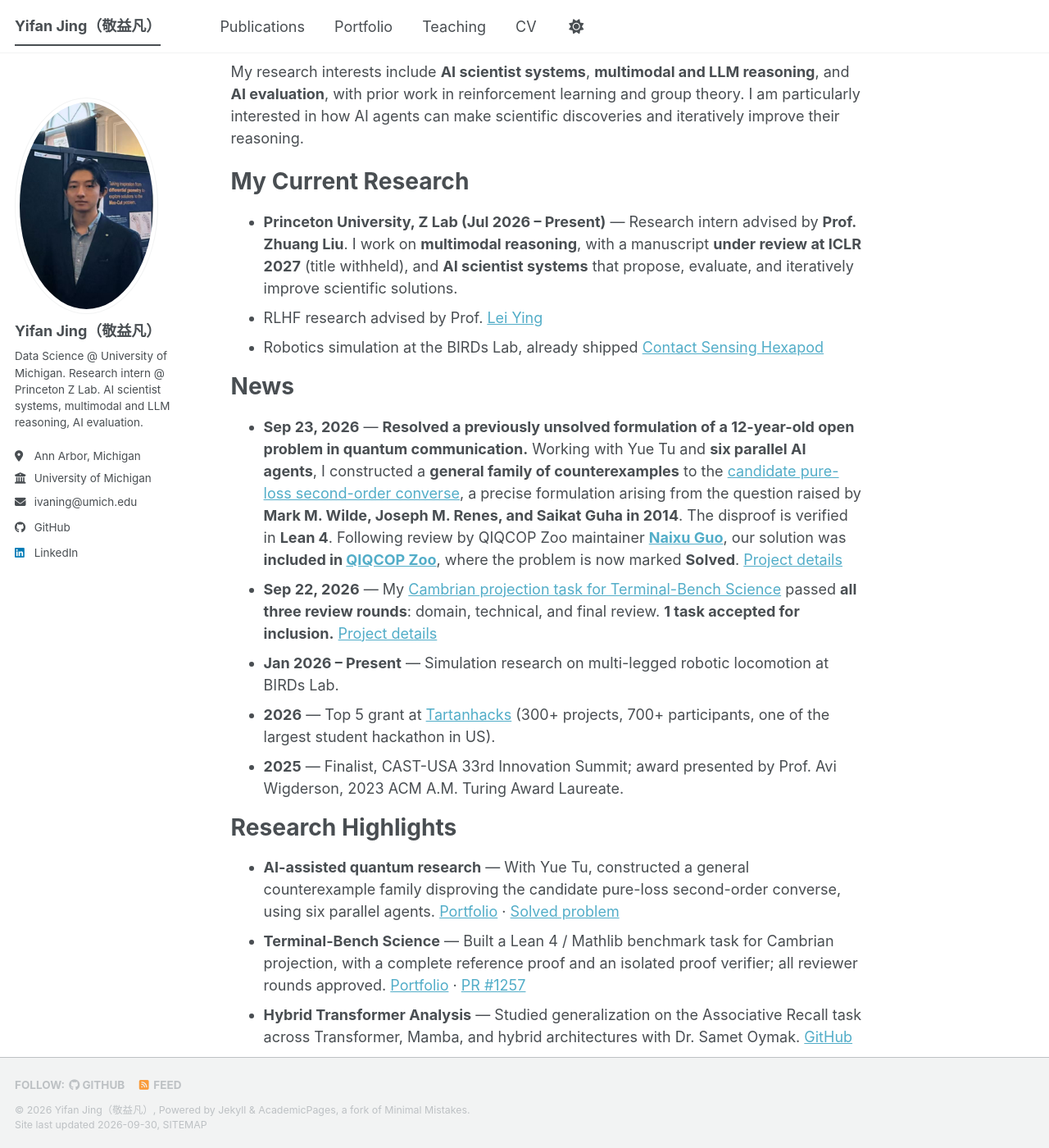
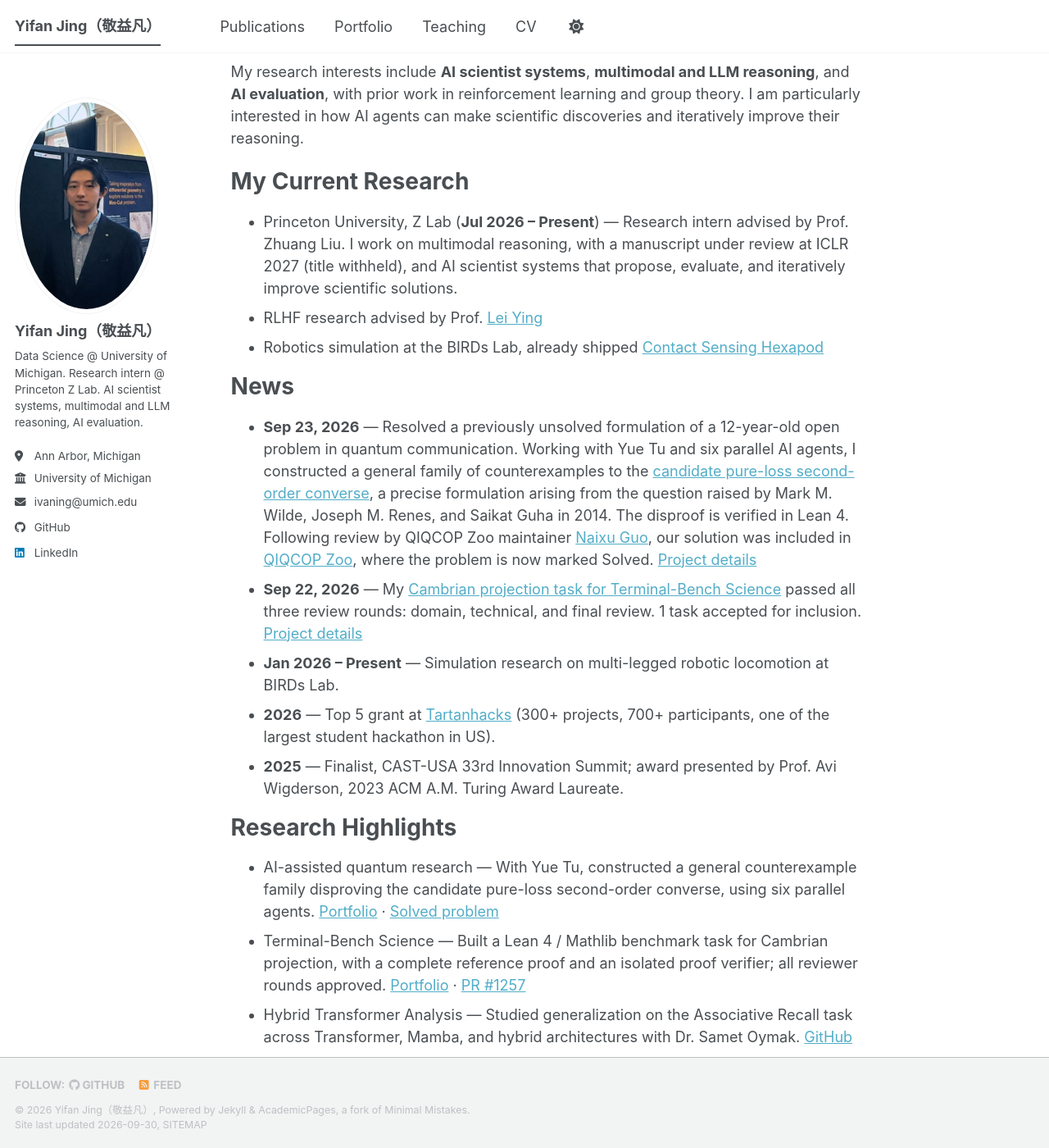
Before and after one commit to Ivann1242/Ivan, a Jekyll site: the page built from _pages/about.md, in a window 1280 px wide and 1400 px high, scrolled down 201 px. Shown: the whole window at 82% size. Built offline with Jekyll 4.4.1, drawn with Linux system fonts in a browser that asks for light colours; a script bundle is joined from its source files by our own code; library files that are not in the unit come from our copies; some of the changed text lies outside the part shown.

```diff
--- a/_pages/about.md
+++ b/_pages/about.md
@@ -14,25 +14,25 @@ My research interests include **AI scientist systems**, **multimodal and LLM rea
 
 My Current Research
 ======
- * **Princeton University, Z Lab (Jul 2026 – Present)** — Research intern advised by **Prof. Zhuang Liu**. I work on **multimodal reasoning**, with a manuscript **under review at ICLR 2027** (title withheld), and **AI scientist systems** that propose, evaluate, and iteratively improve scientific solutions.
+ * Princeton University, Z Lab (**Jul 2026 – Present**) — Research intern advised by Prof. Zhuang Liu. I work on multimodal reasoning, with a manuscript under review at ICLR 2027 (title withheld), and AI scientist systems that propose, evaluate, and iteratively improve scientific solutions.
  * RLHF research advised by Prof. [Lei Ying](https://leiying.engin.umich.edu/post-docs-students/)
  * Robotics simulation at the BIRDs Lab, already shipped [Contact Sensing Hexapod](https://arxiv.org/abs/2603.09147)
 
 News
 ======
-* **Sep 23, 2026** — **Resolved a previously unsolved formulation of a 12-year-old open problem in quantum communication.** Working with Yue Tu and **six parallel AI agents**, I constructed a **general family of counterexamples** to the [candidate pure-loss second-order converse](https://qiqc-op.com/problem/op_89fb664ba06ba5de/), a precise formulation arising from the question raised by **Mark M. Wilde, Joseph M. Renes, and Saikat Guha in 2014**. The disproof is verified in **Lean 4**. Following review by QIQCOP Zoo maintainer **[Naixu Guo](https://github.com/Naixu-Guo/quantum-open-problems/pull/99)**, our solution was **included in [QIQCOP Zoo](https://qiqc-op.com/problem/op_89fb664ba06ba5de/)**, where the problem is now marked **Solved**. [Project details]({{ site.baseurl }}/portfolio/2026-pure-loss-counterexample/)
-* **Sep 22, 2026** — My [Cambrian projection task for Terminal-Bench Science](https://github.com/harbor-framework/terminal-bench-science/pull/1257) passed **all three review rounds**: domain, technical, and final review. **1 task accepted for inclusion.** [Project details]({{ site.baseurl }}/portfolio/2026-terminal-bench-science/)
+* **Sep 23, 2026** — Resolved a previously unsolved formulation of a 12-year-old open problem in quantum communication. Working with Yue Tu and six parallel AI agents, I constructed a general family of counterexamples to the [candidate pure-loss second-order converse](https://qiqc-op.com/problem/op_89fb664ba06ba5de/), a precise formulation arising from the question raised by Mark M. Wilde, Joseph M. Renes, and Saikat Guha in 2014. The disproof is verified in Lean 4. Following review by QIQCOP Zoo maintainer [Naixu Guo](https://github.com/Naixu-Guo/quantum-open-problems/pull/99), our solution was included in [QIQCOP Zoo](https://qiqc-op.com/problem/op_89fb664ba06ba5de/), where the problem is now marked Solved. [Project details]({{ site.baseurl }}/portfolio/2026-pure-loss-counterexample/)
+* **Sep 22, 2026** — My [Cambrian projection task for Terminal-Bench Science](https://github.com/harbor-framework/terminal-bench-science/pull/1257) passed all three review rounds: domain, technical, and final review. 1 task accepted for inclusion. [Project details]({{ site.baseurl }}/portfolio/2026-terminal-bench-science/)
 * **Jan 2026 – Present** — Simulation research on multi-legged robotic locomotion at BIRDs Lab.
 * **2026** — Top 5 grant at [Tartanhacks](https://github.com/danielryang/spaceoverflow) (300+ projects, 700+ participants, one of the largest student hackathon in US).
 * **2025** — Finalist, CAST-USA 33rd Innovation Summit; award presented by Prof. Avi Wigderson, 2023 ACM A.M. Turing Award Laureate.
 
 Research Highlights
 ======
-* **AI-assisted quantum research** — With Yue Tu, constructed a general counterexample family disproving the candidate pure-loss second-order converse, using six parallel agents. [Portfolio]({{ site.baseurl }}/portfolio/2026-pure-loss-counterexample/) · [Solved problem](https://qiqc-op.com/problem/op_89fb664ba06ba5de/)
-* **Terminal-Bench Science** — Built a Lean 4 / Mathlib benchmark task for Cambrian projection, with a complete reference proof and an isolated proof verifier; all reviewer rounds approved. [Portfolio]({{ site.baseurl }}/portfolio/2026-terminal-bench-science/) · [PR #1257](https://github.com/harbor-framework/terminal-bench-science/pull/1257)
-* **Hybrid Transformer Analysis** — Studied generalization on the Associative Recall task across Transformer, Mamba, and hybrid architectures with Dr. Samet Oymak. [GitHub](https://github.com/Ivann1242/Analysis-AR-problem)
-* **TITO (completed)** — Developed algorithms for Translation-Invariant Total Orders with Dr. Grant Barkley and released a SageMath package and paper. [Project page](https://lsa.umich.edu/math/undergraduates/research-and-career-opportunities/research/LoGM/projects.html) · [SageMath package](https://github.com/emmaycl/TITO_Explore_package) · [arXiv:2607.11709](https://arxiv.org/abs/2607.11709)
-* **ThinkAct LLM Agent** — Improved LLM reasoning via self-reflection and self-consistency within the ReAct framework. [GitHub](https://github.com/Ivann1242/ThinkAct)
+* AI-assisted quantum research — With Yue Tu, constructed a general counterexample family disproving the candidate pure-loss second-order converse, using six parallel agents. [Portfolio]({{ site.baseurl }}/portfolio/2026-pure-loss-counterexample/) · [Solved problem](https://qiqc-op.com/problem/op_89fb664ba06ba5de/)
+* Terminal-Bench Science — Built a Lean 4 / Mathlib benchmark task for Cambrian projection, with a complete reference proof and an isolated proof verifier; all reviewer rounds approved. [Portfolio]({{ site.baseurl }}/portfolio/2026-terminal-bench-science/) · [PR #1257](https://github.com/harbor-framework/terminal-bench-science/pull/1257)
+* Hybrid Transformer Analysis — Studied generalization on the Associative Recall task across Transformer, Mamba, and hybrid architectures with Dr. Samet Oymak. [GitHub](https://github.com/Ivann1242/Analysis-AR-problem)
+* TITO (completed) — Developed algorithms for Translation-Invariant Total Orders with Dr. Grant Barkley and released a SageMath package and paper. [Project page](https://lsa.umich.edu/math/undergraduates/research-and-career-opportunities/research/LoGM/projects.html) · [SageMath package](https://github.com/emmaycl/TITO_Explore_package) · [arXiv:2607.11709](https://arxiv.org/abs/2607.11709)
+* ThinkAct LLM Agent — Improved LLM reasoning via self-reflection and self-consistency within the ReAct framework. [GitHub](https://github.com/Ivann1242/ThinkAct)
 
 Selected Honors
 ======
```
